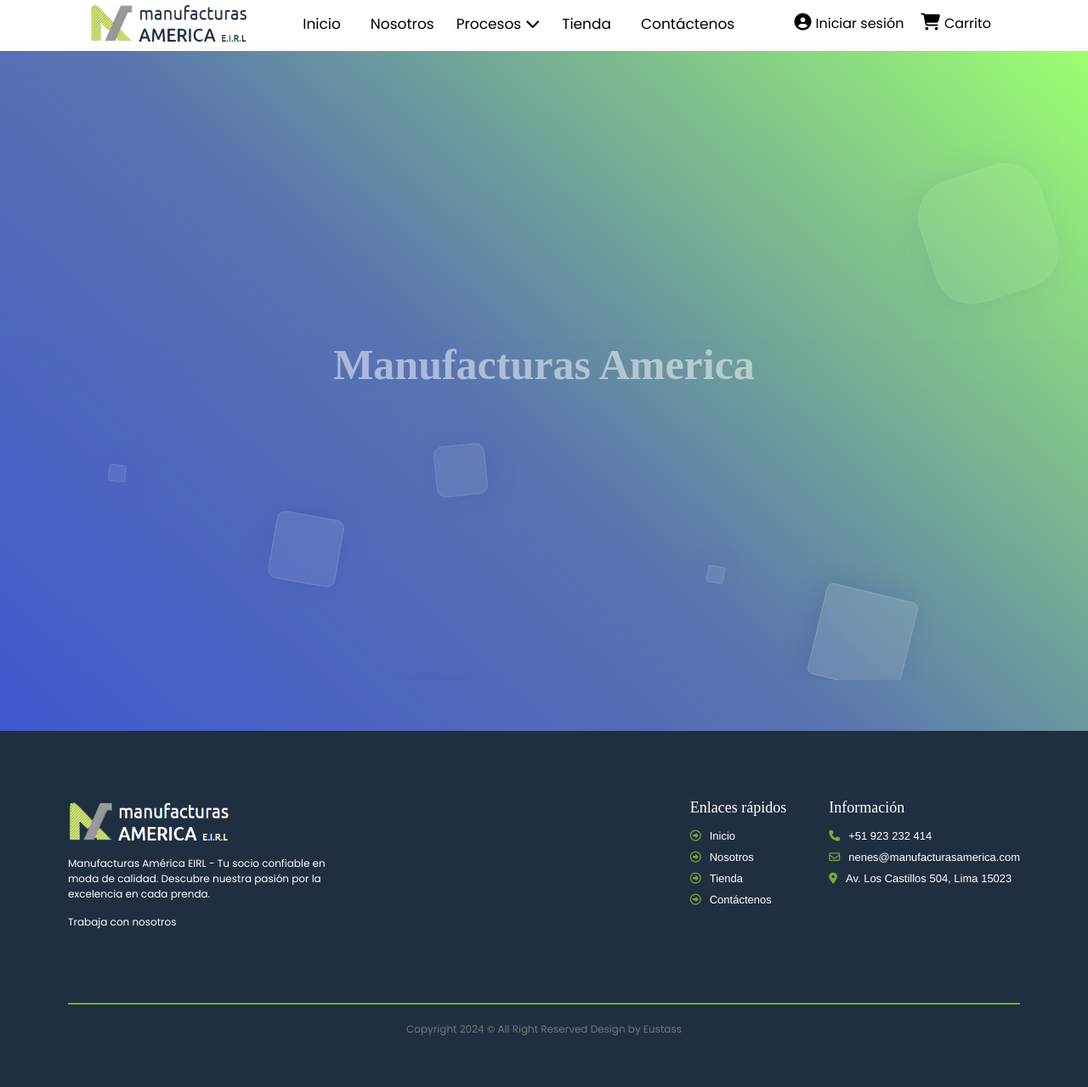
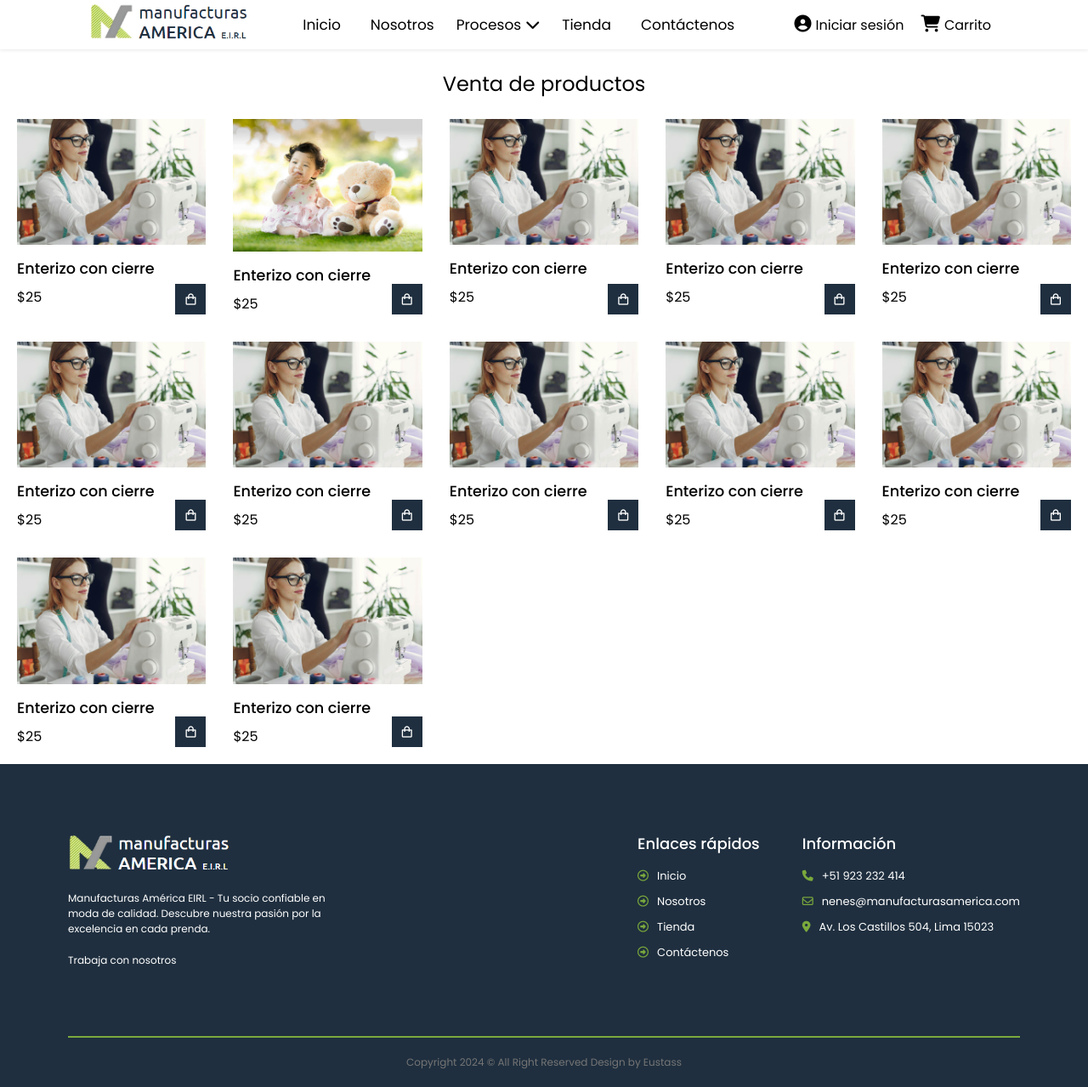
Before and after one commit to ThisWildLifef7/Manufacturas.github.io, a PHP site: page /Screens/tienda.html in a window 1280 px wide. Shown: the whole page at 85% size. Before the commit the page ends 1219 px from the top, so only its background shows below. Run offline with PHP 8.4, Linux system fonts and the light colour scheme; some libraries are stand-ins or nearby versions.

Commit message:
Last changes 10 - 06

```diff
--- a/Screens/tienda.html
+++ b/Screens/tienda.html
@@ -7,6 +7,7 @@
     <link rel="stylesheet" href="../styles/tienda.css">
     <link rel="icon" type="image/png" href="../pics/logo-man.png">
     <script src="https://kit.fontawesome.com/326d6d93eb.js" crossorigin="anonymous"></script>
+    <link href='https://unpkg.com/boxicons@2.1.4/css/boxicons.min.css' rel='stylesheet'>
 </head>
 <body>
     <header class="header">
@@ -29,36 +30,124 @@
                             <li><a href="./process.html#despacho">Despacho</a></li>
                         </ul>
                     </li>
-                    <li><a class="primary" href="../Screens/tienda.html">Tienda</a></li>
+                    <li><a class="primary" href="#">Tienda</a></li>
                     <li><a class="primary" href="../Screens/contacto.html">Contáctenos</a></li>
                 </ul>
                 <ul class="icons-horizontal">
                     <li>
                         <a class="secondary" href="../Screens/login.html"><i class="fa-solid fa-circle-user"></i>Iniciar sesión</a>
                     </li>
-                    <li><a href="#"><i class="fa-solid fa-cart-shopping"></i>Carrito</a></li>
+                    <li>
+                        <a href="#" id="cart-icon"><i class="fa-solid fa-cart-shopping"></i>Carrito</a>
+                        <div class="cart">
+                            <h2 class="cart-title">Tu carrito</h2>
+                            <!--Content-->
+                            <div class="cart-content">
+                                <div class="cart-box">
+                                    <img src="../pics/nos3.jpg" alt="" class="cart-img">
+                                    <div class="detail-box">
+                                        <div class="cart-product-title">Earbuds</div>
+                                        <div class="cart-price">$25</div>
+                                        <input type="number" value="1" class="cart-quantity">
+                                    </div>
+                                    <!--Remove cart-->
+                                    <i class='bx bxs-trash-alt cart-remove'></i>
+                                </div>
+                            </div>
+                            <!--Total-->
+                            <div class="total">
+                                <div class="total-title">Total:</div>
+                                <div class="total-price">$0</div>
+                            </div>
+                            <!--Buy button-->
+                            <button type="button" class="btn-buy">Buy now</button>
+                            <!--Cart close-->
+                            <i class='bx bx-x' id="close-cart"></i>
+                        </div>
+                    </li>
                 </ul>
             </nav>
         </div>
     </header>
-    <main>
-        <div class="context">
-            <h1>Manufacturas America</h1>
-        </div>
-        <div class="area" >
-            <ul class="circles">
-                <li></li>
-                <li></li>
-                <li></li>
-                <li></li>
-                <li></li>
-                <li></li>
-                <li></li>
-                <li></li>
-                <li></li>
-                <li></li>
-            </ul>
-        </div >
+    <main class="main-tienda">
+        <section class="shop container-card"><!--shop container-->
+            <h2 class="section-title">Venta de productos</h2>
+            <!--Content-->
+            <div class="shop-content">
+                <div class="product-box">
+                    <img src="../pics/fond_3.jpg" alt="ropa" class="product-img">
+                    <h2 class="product-title">Enterizo con cierre</h2>
+                    <span class="price">$25</span>
+                    <i class='bx bx-shopping-bag add-cart'></i>
+                </div>
+                <div class="product-box">
+                    <img src="../pics/fond-textil.jpg" alt="ropa" class="product-img">
+                    <h2 class="product-title">Enterizo con cierre</h2>
+                    <span class="price">$25</span>
+                    <i class='bx bx-shopping-bag add-cart'></i>
+                </div>
+                <div class="product-box">
+                    <img src="../pics/fond_3.jpg" alt="ropa" class="product-img">
+                    <h2 class="product-title">Enterizo con cierre</h2>
+                    <span class="price">$25</span>
+                    <i class='bx bx-shopping-bag add-cart'></i>
+                </div>
+                <div class="product-box">
+                    <img src="../pics/fond_3.jpg" alt="ropa" class="product-img">
+                    <h2 class="product-title">Enterizo con cierre</h2>
+                    <span class="price">$25</span>
+                    <i class='bx bx-shopping-bag add-cart'></i>
+                </div>
+                <div class="product-box">
+                    <img src="../pics/fond_3.jpg" alt="ropa" class="product-img">
+                    <h2 class="product-title">Enterizo con cierre</h2>
+                    <span class="price">$25</span>
+                    <i class='bx bx-shopping-bag add-cart'></i>
+                </div>
+                <div class="product-box">
+                    <img src="../pics/fond_3.jpg" alt="ropa" class="product-img">
+                    <h2 class="product-title">Enterizo con cierre</h2>
+                    <span class="price">$25</span>
+                    <i class='bx bx-shopping-bag add-cart'></i>
+                </div>
+                <div class="product-box">
+                    <img src="../pics/fond_3.jpg" alt="ropa" class="product-img">
+                    <h2 class="product-title">Enterizo con cierre</h2>
+                    <span class="price">$25</span>
+                    <i class='bx bx-shopping-bag add-cart'></i>
+                </div>
+                <div class="product-box">
+                    <img src="../pics/fond_3.jpg" alt="ropa" class="product-img">
+                    <h2 class="product-title">Enterizo con cierre</h2>
+                    <span class="price">$25</span>
+                    <i class='bx bx-shopping-bag add-cart'></i>
+                </div>
+                <div class="product-box">
+                    <img src="../pics/fond_3.jpg" alt="ropa" class="product-img">
+                    <h2 class="product-title">Enterizo con cierre</h2>
+                    <span class="price">$25</span>
+                    <i class='bx bx-shopping-bag add-cart'></i>
+                </div>
+                <div class="product-box">
+                    <img src="../pics/fond_3.jpg" alt="ropa" class="product-img">
+                    <h2 class="product-title">Enterizo con cierre</h2>
+                    <span class="price">$25</span>
+                    <i class='bx bx-shopping-bag add-cart'></i>
+                </div>
+                <div class="product-box">
+                    <img src="../pics/fond_3.jpg" alt="ropa" class="product-img">
+                    <h2 class="product-title">Enterizo con cierre</h2>
+                    <span class="price">$25</span>
+                    <i class='bx bx-shopping-bag add-cart'></i>
+                </div>
+                <div class="product-box">
+                    <img src="../pics/fond_3.jpg" alt="ropa" class="product-img">
+                    <h2 class="product-title">Enterizo con cierre</h2>
+                    <span class="price">$25</span>
+                    <i class='bx bx-shopping-bag add-cart'></i>
+                </div>
+            </div>
+        </section>
     </main>
     <footer class="footer">
         <article class="container-footer">
@@ -93,5 +182,6 @@
             <li class="parrafito">Copyright 2024 © All Right Reserved Design by Eustass</li>
         </div>
     </footer>
+    <script src="../js/tienda.js"></script>
 </body>
 </html>
--- a/styles/style.css
+++ b/styles/style.css
@@ -83,6 +83,7 @@ html {
   position: fixed;
   top: 0;
   background-color: white;
+  box-shadow: 0 1px 4px hsl(0 4% 15% / 10%);
   z-index: 5;
 }
 .nav-right {
--- a/styles/tienda.css
+++ b/styles/tienda.css
@@ -1,148 +1,386 @@
-@import url('../styles/style.css');
+@import url("https://fonts.googleapis.com/css2?family=Poppins:wght@400;500&display=swap");
 
-main {
-    margin-top: 60px;
+:root {
+  --main-color: #1f2f3f;
+  --main-two-color: #7aa93c;
+  --color-hover-button: #388e3c;
+  --body-fond-color: #fefbf7;
+
+  --font-card: "Poppins", sans-serif;
+  --h2-font-size: 1rem;
+  --small-font-size: 0.75rem;
 }
 
-.context {
-    width: 100%;
-    position: absolute;
-    top:50vh;
-
+* {
+  margin: 0;
+  padding: 0;
+  box-sizing: border-box;
+  list-style: none;
+  scroll-padding-top: 2rem;
+  text-decoration: none;
+  font-family: var(--font-card);
 }
 
-.context h1{
-   text-align: center;
-   color: rgba(255,255,255,0.5);
-   font-border: 1px solid rgba(255, 255, 255, 0.65);
-   font-size: 50px;
-   backdrop-filter: blur(10px);
+html {
+    scroll-behavior: smooth;
 }
 
+.box-right {
+  width: 100%;
+  position: fixed;
+  top: 0;
+  background-color: white;
+  box-shadow: 0 1px 4px hsl(0 4% 15% / 10%);
+  z-index: 5;
+}
+.nav-right {
+  width: 67rem;
+  display: flex;
+  margin: 0 auto;
+  justify-content: space-between;
+}
+.card-logo {
+  width: 12rem;
+}
+.menu-horizontal {
+  width: 35rem;
+  display: flex;
+  justify-content: space-evenly;
+  align-items: center;
+  font-family: var(--font-card);
+  font-size: 17px;
+}
+.menu-horizontal .primary {
+  color: black;
+  position: relative;
+  padding: 0 9px;
 
-.area {
-   background-color: #4158D0;
-   background-image: linear-gradient(43deg, #4158D0 0%, #5974af 46%, #9dff70 100%);
-   /* width: 100%; */
-   height:100vh;
+  transition: 0.3s;
+}
+.menu-horizontal .primary:after {
+  content: "";
+  position: absolute;
+  background-color: var(--main-two-color);
+  height: 3px;
+  width: 0;
+  left: 0;
+  bottom: -10px;
+
+  transition: 0.3s;
+}
+.menu-vertical {
+  position: absolute;
+  display: none;
+  bottom: -240px;
+  width: 130px;
+  height: 240px;
+  border-top: 3px solid var(--main-two-color);
+  background-color: var(--main-color);
+}
+.menu-vertical li a {
+  display: block;
+  padding: 6.2px;
+  color: white;
+  border-bottom: 0.5px solid #757575;
+}
+.secondary {
+  padding-bottom: 25px;
+}
+.secondary .fa-chevron-down {
+  margin-left: 5px;
+  transition: all 0.3s ease-out;
+}
+.secondary .fa-chevron-down:hover {
+  transform: rotateY(-180deg);
+}
+.icons-horizontal {
+  position: relative;
+  gap: 20px;
+  display: flex;
+  padding: 10px;
+  align-items: center;
+  font-family: var(--font-card);
+}
+.icons-horizontal .fa-circle-user, .fa-cart-shopping {
+  margin-right: 5px;
+  font-size: 20px;
+}
+.icons-horizontal li a:hover {
+  color: var(--main-two-color);
+}
+.menu-horizontal a:hover .menu-horizontal a.active {
+  color: var(--main-two-color);
+}
+.menu-horizontal a:hover:after {
+  width: 100%;
+}
+.menu-horizontal a:hover {
+  color: var(--main-two-color);
+}
+.menu-horizontal li:hover .menu-vertical {
+  display: block;
+}
+.icons-horizontal li:hover .icons-vertical {
+  display: block;
+}
+.main-tienda {
+    margin-top: 61px;
 }
 
-.circles{
-   position: absolute;
-   top: 0;
-   left: 0;
-   width: 100%;
-   height: 100vh;
-   overflow: hidden;
+.section-title {
+    font-size: 1.5rem;
+    font-weight: 400;
+    text-align: center;
+    margin-bottom: 1.5rem;
+}
+.shop {
+    margin-top: 1rem;
+    padding: 20px;
+    height: auto;
 }
 
-.circles li{
-   position: absolute;
-   display: block;
-   list-style: none;
-   width: 20px;
-   height: 20px;
-   background: rgba(255, 255, 255, 0.1);
-   box-shadow: 0 8px 32px 0 rgba(31, 38, 135, 0.2);
-   backdrop-filter: blur(10px);
-   -webkit-backdrop-filter: blur(10px);
-   border-radius: 80px;
-   border: 1px solid rgba(255, 255, 255, 0.18);
-   animation: animate 25s linear infinite;
-   bottom: -150px;
-
+/*Shop content*/
+.shop-content {
+    display: grid;
+    grid-template-columns: repeat(auto-fit, minmax(220px, auto));
+    gap: 2rem;
+}
+.product-img {
+    object-fit: cover;
+    width: 100%;
+    height: auto;
+    margin-bottom: 0.5rem;
+}
+.product-title {
+    font-size: 1.1rem;
+    font-weight: 500;
+    margin-bottom: 0.5rem;
+}
+.product-box {
+    position: relative;
+}
+.product-box:hover {
+    padding: 10px;
+    border: 1px solid var(--main-color);
+    transition: .3s;
+}
+.price {
+    font-weight: normal;
+}
+.add-cart {
+    position: absolute;
+    bottom: 0;
+    right: 0;
+    background-color: var(--main-color);
+    padding: 10px;
+    color: white;
+    cursor: pointer;
+}
+.add-cart:hover {
+    background: hsl(249, 32%, 17%);
 }
 
-.circles li:nth-child(1){
-    left: 25%;
-    width: 80px;
-    height: 80px;
-    animation-delay: 0s;
+/*Cart*/
+.cart {
+    position: fixed;
+    top: 0;
+    right: -100%;
+    width: 390px;
+    min-height: 100vh;
+    padding: 20px;
+    background: var(--body-fond-color);
+    box-shadow: -2px 0 4px hsl(0 4% 15% / 10%);
+
+    transition: 0.3s;
+}
+.cart.active {
+    right: 0;
+}
+.cart-title {
+    text-align: center;
+    font-size: 1.5rem;
+    font-weight: 600;
+    margin-top: 2rem;
+}
+.cart-box {
+    display: grid;
+    grid-template-columns: 32% 50% 18%;
+    align-items: center;
+    gap: 1rem;
+    margin-top: 1rem;
+}
+.cart-img {
+    width: 100px;
+    height: 100px;
+    object-fit: cover;
+    padding: 10px;
+}
+.detail-box {
+    display: grid;
+    row-gap: 0.3rem;
+}
+.cart-product-title {
+    font-size: 1rem;
+    text-transform: uppercase;
+}
+.cart-price {
+    font-weight: 500;
+}
+.cart-quantity {
+    border: 1px solid var(--main-color);
+    width: 2.4rem;
+    text-align: center;
+    font-size: 1rem;
+}
+.cart-remove {
+    font-size: 24px;
+    color: red;
+    cursor: pointer;
+}
+.total {
+    display: flex;
+    justify-content: flex-end;
+    margin-top: 1.5rem;
+    border-top: 1px solid var(--main-two-color);
+}
+.total-title {
+    font-size: 1rem;
+    font-weight: 600;
+}
+.total-price {
+    margin-left: 0.5rem;
+}
+.btn-buy {
+    display: flex;
+    margin: 1.5rem auto 0 auto;
+    padding: 12px 20px;
+    border: none;
+    background: var(--main-two-color);
+    color: var(--body-fond-color);
+    font-size: 1rem;
+    font-weight: 500;
+    cursor: pointer;
+}
+.btn-buy:hover {
+    background-color: var(--color-hover-button);
+}
+#close-cart {
+    position: absolute;
+    top: 1rem;
+    right: 0.8rem;
+    font-size: 2rem;
+    cursor: pointer;
 }
 
-
-.circles li:nth-child(2){
-    left: 10%;
-    width: 20px;
-    height: 20px;
-    animation-delay: 2s;
-    animation-duration: 12s;
+/*Pie de pagina*/
+.footer {
+  width: 100%;
+  display: flex;
+  background-color: var(--main-color);
+  align-items: center;
+  flex-direction: column;
+}
+.container-footer {
+  width: 70rem;
+  height: 20em;
+  display: flex;
+  justify-content: space-between;
+}
+.f1 {
+  margin-top: 80px;
+}
+.info-left {
+  width: 20rem;
+  gap: 14px;
+  display: flex;
+  flex-direction: column;
+}
+.info-left .parrafo {
+  color: white;
+}
+.info-left .job {
+  color: white;
+  font-size: 12px;
+  font-family: var(--font-card);
+}
+.info-right {
+  color: white;
+  display: flex;
+  gap: 50px;
+}
+.box-enlaces h2 {
+  margin-bottom: 15px;
+  font-size: 18px;
+  font-weight: 500;
+  font-family: var(--parrafo);
+}
+.enlaces {
+  gap: 10px;
+  display: flex;
+  font-family: Helvetica;
+  font-size: 13px;
+  flex-direction: column;
+}
+.enlaces a {
+  transition: all 0.3s ease-in-out;
+}
+.enlaces li i {
+  margin-right: 10px;
+  color: var(--main-two-color);
+}
+.info-right a {
+  color: white;
 }
 
-.circles li:nth-child(3){
-    left: 70%;
-    width: 20px;
-    height: 20px;
-    animation-delay: 4s;
+/* yo */
+.master {
+  width: 70rem;
+  padding: 20px 0;
+  text-align: center;
+  border-top: 2px solid var(--main-two-color);
 }
 
-.circles li:nth-child(4){
-    left: 40%;
-    width: 60px;
-    height: 60px;
-    animation-delay: 0s;
-    animation-duration: 18s;
+/*Plantillas shorts*/
+.sub-h2 {
+  color: white;
+  font-weight: 100;
+  font-family: var(--font-card);
+  font-size: var(--h2-font-size);
+}
+.tittle-h2 {
+  color: var(--main-two-color);
+  font-size: 16px;
+  font-family: var(--font-card);
+}
+.tittle-h1 {
+  font-size: 40px;
+  font-family: var(--font-card);
+  color: #1d2f40;
+}
+.parrafo {
+  font-size: var(--small-font-size);
+  font-family: var(--font-card);
+  color: #757575;
+}
+.parrafito {
+  text-align: center;
+  font-size: 12px;
+  font-family: var(--font-card);
+  color: #757575;
+}
+.subtitle {
+  margin-bottom: 10px;
+  font-size: 18px;
+  font-family: var(--font-card);
+  color: var(--main-color);
 }
 
-.circles li:nth-child(5){
-    left: 65%;
-    width: 20px;
-    height: 20px;
-    animation-delay: 0s;
+img {
+    width: 100%;
 }
-
-.circles li:nth-child(6){
-    left: 75%;
-    width: 110px;
-    height: 110px;
-    animation-delay: 3s;
+section {
+    padding: 4rem 0 3rem;
 }
-
-.circles li:nth-child(7){
-    left: 35%;
-    width: 150px;
-    height: 150px;
-    animation-delay: 7s;
+a {
+  color: black;
 }
-
-.circles li:nth-child(8){
-    left: 50%;
-    width: 25px;
-    height: 25px;
-    animation-delay: 15s;
-    animation-duration: 45s;
-}
-
-.circles li:nth-child(9){
-    left: 20%;
-    width: 15px;
-    height: 15px;
-    animation-delay: 2s;
-    animation-duration: 35s;
-}
-
-.circles li:nth-child(10){
-    left: 85%;
-    width: 150px;
-    height: 150px;
-    animation-delay: 0s;
-    animation-duration: 11s;
-}
-
-
-
-@keyframes animate {
-
-    0%{
-        transform: translateY(0) rotate(0deg);
-        opacity: 1;
-        border-radius: 0;
-    }
-
-    100%{
-        transform: translateY(-1000px) rotate(720deg);
-        opacity: 0;
-        border-radius: 50%;
-    }
-
-}
```
Also changed, not shown: js/tienda.js (added, +12 -0 lines).
